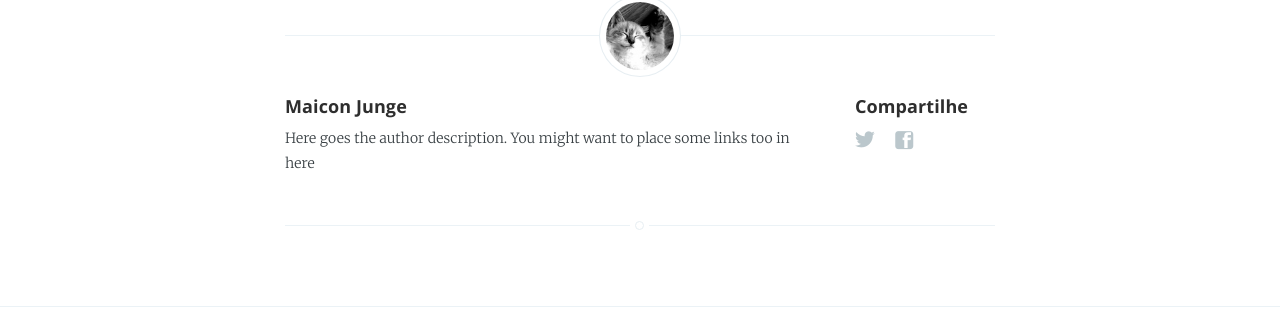
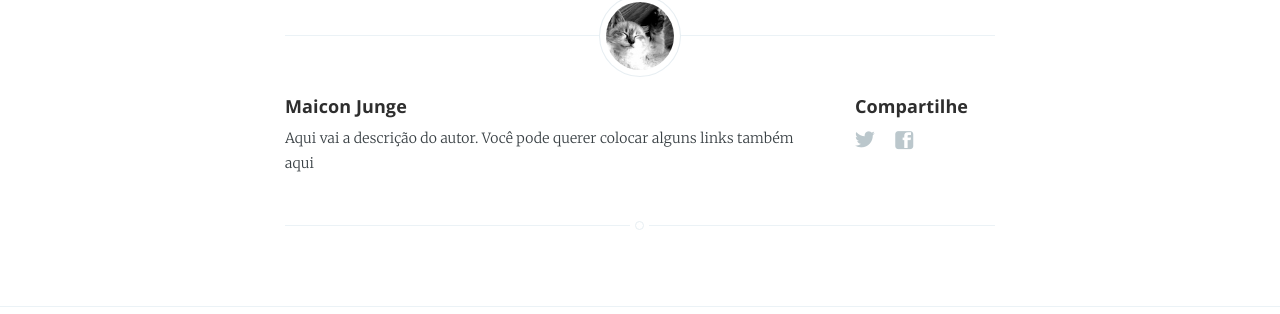
Before and after one commit to MaiconJunge/maiconjunge.github.io, a Jekyll site: the page built from _posts/2013-11-10-welcome-to-jekyll.markdown, in a window 1280 px wide. Shown: the part 754-1068 px from the top of the page. Built offline with Jekyll 4.4.1, drawn with Linux system fonts in a browser that asks for light colours.

Commit message:
Update post.html

```diff
--- a/_layouts/post.html
+++ b/_layouts/post.html
@@ -72,7 +72,7 @@ post_class: post-template
                     <h4> {{ site.author }} </h4>
                     <!-- Author Bio -->
                     <p>
-                        Here goes the author description. You might want to place some links too in here
+                        Aqui vai a descrição do autor. Você pode querer colocar alguns links também aqui
                     </p>
                 </section>
             {% endif %}
```
